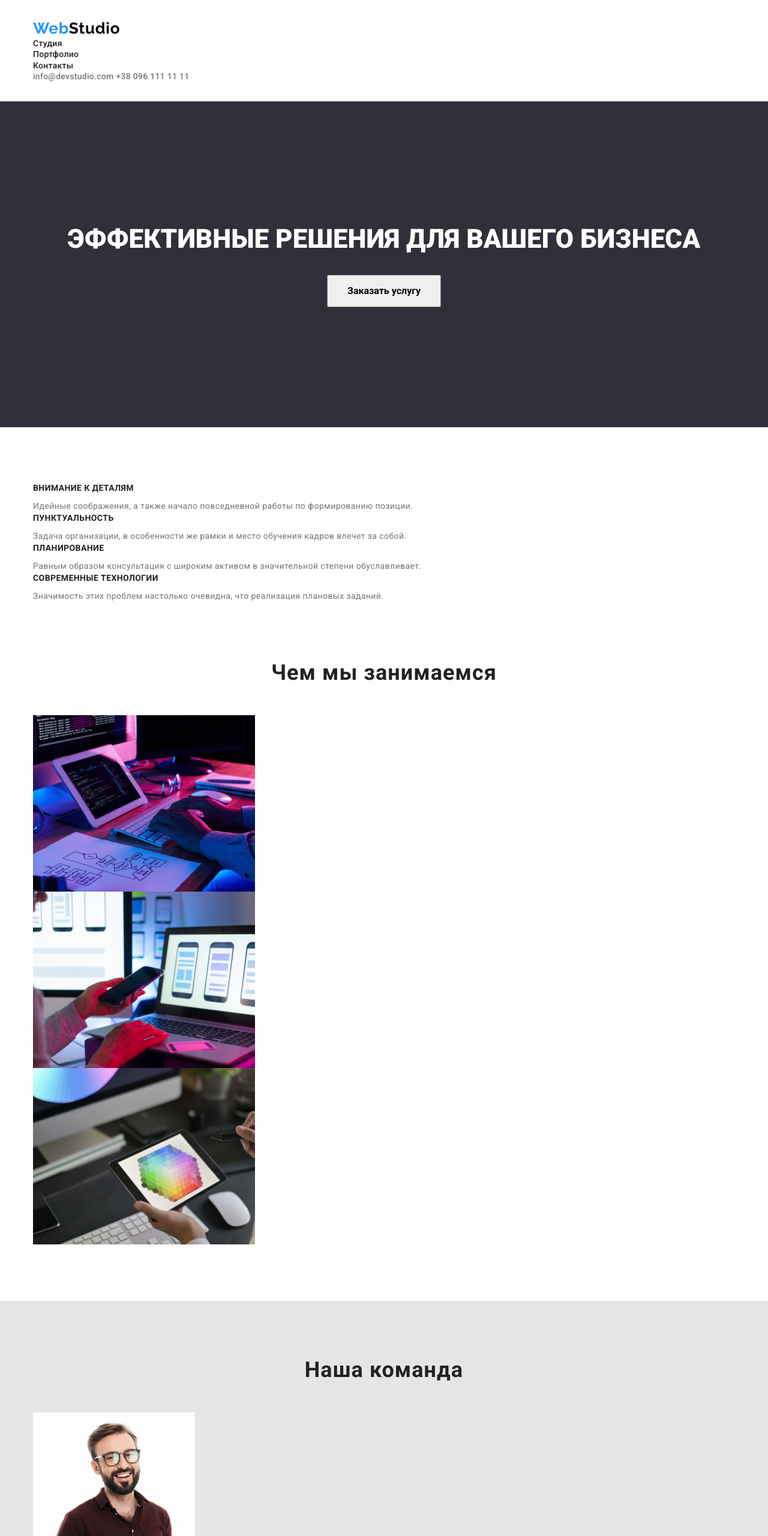
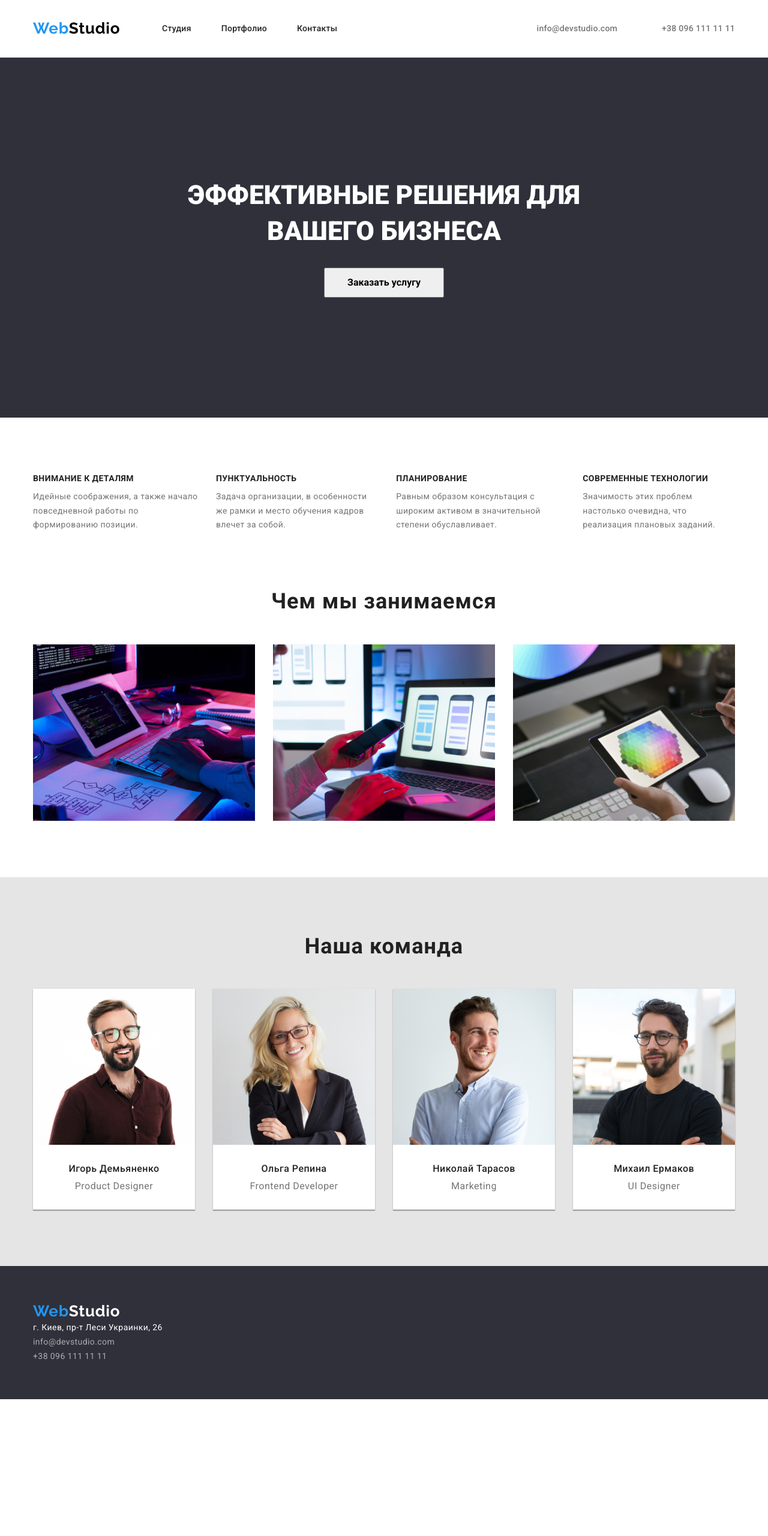
Before and after one commit to Ivan-Gamalyuk/goit-markup-hw-03, a plain HTML site: page index.html in a window 1280 px wide. Shown: the top 2560 px of the page at 60% size. After the commit the page ends 2332 px from the top, so only its background shows below. Drawn offline with nearby package versions, Linux system fonts and the light colour scheme.

Commit message:
всьо поміняв

```diff
--- a/css/styles.css
+++ b/css/styles.css
@@ -48,6 +48,7 @@ color: #212121;
 .header {
   padding-top: 32px;
   padding-bottom: 32px;
+  border-bottom: 1px solid #ECECEC;
 }
 .logo {font-family: 'Raleway',sans-serif;
     font-style: normal;
@@ -59,11 +60,25 @@ color: #212121;
     width: 145px;
     height: 31px;
   }
+  .logo {
+    margin-right: 70px;
+  }
     .logo-accent {
         color: black;
     }
     .logo-accent-two{
       color: #FFFFFF;
+    }
+    .header-list {
+      display: flex;
+    }
+    .header-nav {
+      display: flex;
+      align-items: center;
+    }
+    .header .container {
+     display: flex;
+     align-items: center;
     }
   .header-link {
     font-weight: 500;
@@ -72,8 +87,14 @@ color: #212121;
     letter-spacing: 0.02em;
 
     color: var(--header-color);
+  }
 
+  .header-item {
+   margin-right: 50px;
 
+  }
+  .header-item:last-child {
+    margin-right: 0;
   }
   .header-mail {
 
@@ -83,7 +104,7 @@ color: #212121;
   letter-spacing: 0.02em;
 
   color: var(--header-link-color);
-
+  margin-right: 70px;
   }
   .header-tel {
     font-weight: 500;
@@ -92,7 +113,9 @@ color: #212121;
     letter-spacing: 0.02em;
 
     color: var(--header-link-color);
-
+  }
+  .header-connect {
+    margin-left: auto;
   }
   .header-link:hover,
   .header-link:focus {
@@ -141,7 +164,11 @@ line-height: 1.36;
 color:var(--second-title-color);
 text-align: center;
 margin-bottom: 30px;
+width: 696px;
+margin-left: auto;
+margin-right: auto;
 }
+
 
   .business-btn {
     font-family: 'Roboto';
@@ -149,7 +176,8 @@ margin-bottom: 30px;
     font-weight: 700;
     font-size: 16px;
     line-height: 1.88;
-    padding: 10px 32px;
+    min-width: 200px;
+    height: 50px;
     margin: 0 auto;
     display: block;
   }
@@ -157,7 +185,13 @@ margin-bottom: 30px;
     padding-top: 94px;
     padding-bottom: 94px;
   }
+    .option-list {
+     display: flex;
 
+    }
+    .option-item:not(:last-child) {
+      margin-right: 30px;
+    }
 
   .option-item-title {
     font-weight: 700;
@@ -187,6 +221,13 @@ margin-bottom: 30px;
     margin-bottom: 50px;
     text-align: center;
   }
+  .work-list {
+   display: flex;
+  }
+  .work-item:not(:last-child) {
+   margin-right: 30px;
+
+  }
 
   .hero {
     background: #E5E5E5;
@@ -202,9 +243,25 @@ margin-bottom: 30px;
     text-align: center;
     margin-bottom: 50px;
   }
+  .hero-list {
+    display: flex;
+     margin: -15px;
+  }
+  /* .hero-item:not(:last-child) {
+    margin-right: 30px;
+
+  } */
+  .hero-item {
+    /* flex-basic: calc((100% - 120px) / 4); */
+    flex-basis: calc(100% / 4 - 30px);
+    margin: 15px;
+    box-shadow: 0px 1px 3px rgba(0, 0, 0, 0.12), 0px 1px 1px rgba(0, 0, 0, 0.14), 0px 2px 1px rgba(0, 0, 0, 0.2);
+  }
   .about-people {
     padding-top: 30px;
     padding-bottom: 30px;
+    text-align: center;
+    background-color: #FFFFFF;
   }
 
   .hero-name {
@@ -268,14 +325,31 @@ margin-bottom: 30px;
     letter-spacing: 0.03em;
     color: var(--second-btn-color);
     padding: 6px 22px;
+
   }
   .main-list {
     margin-bottom: 50px;
+    display:flex;
+    justify-content: center;
+  }
+  .main-item:not(:last-child) {
+    margin-right: 8px;
   }
   .about-box {
     padding-top: 20px;
     padding-bottom: 20px;
     text-align: center;
+    border: 1px solid #EEEEEE;
+  }
+  .box-list {
+   display: flex;
+   flex-wrap: wrap;
+    margin: -15px;
+  }
+  .box-item {
+    flex-basis: calc(100% / 9 - 30px);
+     margin: 15px;
+
   }
   .box-title{
     font-weight: 700;
@@ -285,6 +359,7 @@ margin-bottom: 30px;
     color: var(--title-color);
     margin-bottom: 4px;
 
+
   }
   .box-text {
     font-size: 16px;
--- a/index.html
+++ b/index.html
@@ -15,18 +15,21 @@
 <body>
 <header class="header">
     <div class="container">
+<nav class="header-nav">
     <a class="logo link" href="" lang="en">Web<span class="logo-accent">Studio</span></a>
 
-    <nav>
    <ul class="header-list list">
-       <li><a href="./index.html" class="header-link link studia ">Студия</a></li>
-    <li><a href="./portfolio.html" class="header-link link portfolio">Портфолио</a></li>
-    <li><a href="" class="header-link link contacts">Контакты</a></li>
+       <li class="header-item"><a href="./index.html" class="header-link link studia ">Студия</a></li>
+    <li class="header-item"><a href="./portfolio.html" class="header-link link portfolio">Портфолио</a></li>
+    <li class="header-item"><a href="" class="header-link link contacts">Контакты</a></li>
 </ul>
 </nav>
+ <div class="header-connect">
     <a href="mailto:info@devstudio.com" class="header-mail link">info@devstudio.com</a>
     <a href="tel:+380961111111" class="header-tel link">+38 096 111 11 11</a>
 </div>
+</div>
+
 </header>
 
 <main>
@@ -64,9 +67,9 @@
 
 <ul class="work-list list">
 
-    <li><img src="img/cod.jpg" alt="верстка" width="370" class="work-pict"> </li>
-<li> <img src="img/telephone.jpg" alt="верстка" width="370" class="work-pict"></li>
-<li><img src="img/laptop.jpg" alt="верстка" width="370" class="work-pict"></li>
+    <li class="work-item"><img src="img/cod.jpg" alt="верстка" width="370" height="294" class="work-pict"> </li>
+<li class="work-item"> <img src="img/telephone.jpg" alt="верстка" width="370" height="294"  class="work-pict"></li>
+<li class="work-item"><img src="img/laptop.jpg" alt="верстка" width="370" height="294" class="work-pict"></li>
 </ul>
 </div>
 </section>
@@ -76,7 +79,7 @@
 <ul class="hero-list list">
     <li class="hero-item">
 
-        <img src="./img/igor.jpg" alt="работник1" width="270" class="hero-pict">
+        <img src="./img/igor.jpg" alt="работник1" width="270" height="260"  class="hero-pict">
         <div class="about-people">
         <h3 class="hero-name">Игорь Демьяненко</h3>
         <p class="hero-work">Product Designer</p>
@@ -85,7 +88,7 @@
 
     <li class="hero-item">
 
-        <img src="./img/olha.jpg" alt="работник2" width="270" class="hero-pict">
+        <img src="./img/olha.jpg" alt="работник2" width="270" height="260" class="hero-pict">
         <div class="about-people">
         <h3 class="hero-name">Ольга Репина</h3>
         <p class="hero-work">Frontend Developer</p>
@@ -93,7 +96,7 @@
     </li>
     <li class="hero-item">
 
-        <img src="./img/nikolay.jpg" alt="работник3" width="270" class="hero-pict">
+        <img src="./img/nikolay.jpg" alt="работник3" width="270" height="260" class="hero-pict">
         <div class="about-people">
         <h3 class="hero-name">Николай Тарасов</h3>
         <p class="hero-work">Marketing</p>
@@ -101,7 +104,7 @@
     </li>
 
     <li class="hero-item">
-        <img src="./img/mihail.jpg" alt="работник4" width="270" class="hero-pict">
+        <img src="./img/mihail.jpg" alt="работник4" width="270" height="260" class="hero-pict">
         <div class="about-people">
         <h3 class="hero-name">Михаил Ермаков</h3>
         <p class="hero-work">UI Designer</p>
```
Also changed, not shown: portfolio.html (+18 -17 lines).
